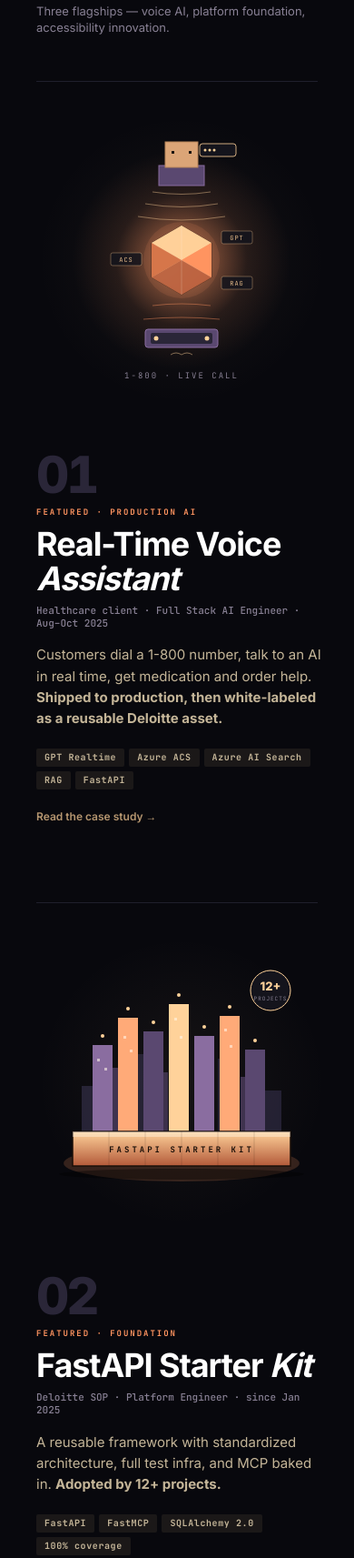
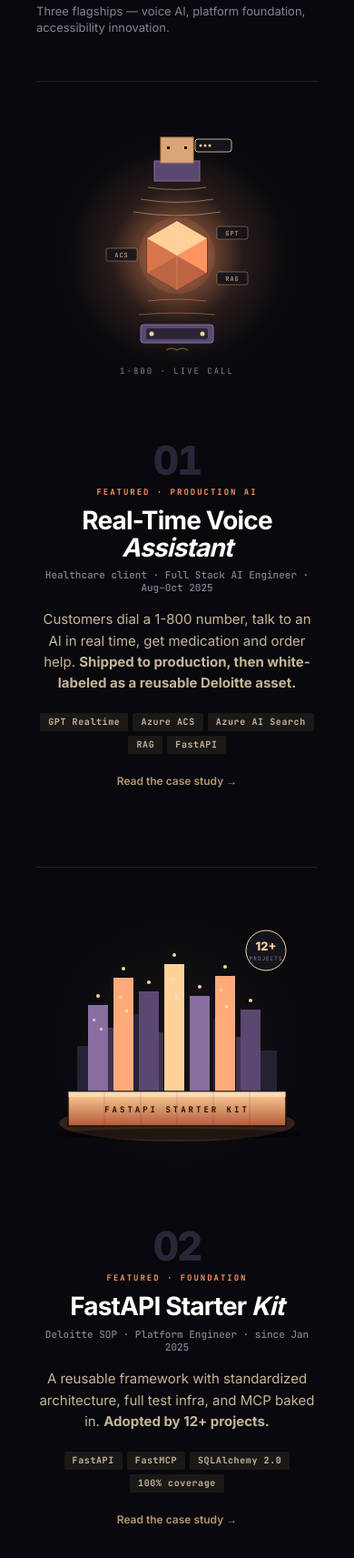
Before and after one commit to OmKshirsagar/OmKshirsagar.github.io, an Astro site: page / in a window 390 px wide. Shown: the part 1346-3059 px from the top of the page at 91% size. Built offline with nearby package versions, Linux system fonts and the light colour scheme; Astro itself is replaced by a stand-in of ours.

Commit message:
fix(mobile): center SVG illustrations + text in featured bands
- .illu (3 illustration components): width 100% with max-width 320px,
  aspect-ratio 1:1, flex: 0 1 320px (allow shrink), margin: 0 auto.
  Was fixed 320px causing horizontal overflow on phones.
- FeaturedBand on mobile: explicit illu-col centering + text-col
  text-align center + chip stack centering + smaller num/title font

```diff
--- a/src/components/FeaturedBand.astro
+++ b/src/components/FeaturedBand.astro
@@ -71,5 +71,18 @@ const titleHtml = titleEm
     }
     .feat-band.reverse .illu-col,
     .feat-band.reverse .text-col { order: unset; }
+    .illu-col {
+      width: 100%;
+      justify-content: center;
+    }
+    .text-col {
+      text-align: center;
+    }
+    .desc { margin-left: auto; margin-right: auto; }
+    .stack { justify-content: center; }
+  }
+  @media (max-width: 600px) {
+    .num { font-size: 44px; }
+    .title { font-size: 28px; }
   }
 </style>
--- a/src/components/illustrations/RtvaIllustration.astro
+++ b/src/components/illustrations/RtvaIllustration.astro
@@ -92,14 +92,21 @@
 
 <style>
   .illu {
-    width: 320px;
-    height: 320px;
+    width: 100%;
+    max-width: 320px;
+    aspect-ratio: 1 / 1;
     background: radial-gradient(ellipse at center, rgba(255, 210, 154, 0.06) 0%, transparent 70%);
     border-radius: 8px;
     display: flex;
     align-items: center;
     justify-content: center;
-    flex: 0 0 320px;
+    flex: 0 1 320px;
+    margin: 0 auto;
   }
-  .illu svg { width: 300px; height: 300px; display: block; }
+  .illu svg {
+    width: 100%;
+    max-width: 300px;
+    height: auto;
+    display: block;
+  }
 </style>
--- a/src/components/illustrations/SignLanguageIllustration.astro
+++ b/src/components/illustrations/SignLanguageIllustration.astro
@@ -137,14 +137,21 @@
 
 <style>
   .illu {
-    width: 320px;
-    height: 320px;
+    width: 100%;
+    max-width: 320px;
+    aspect-ratio: 1 / 1;
     background: radial-gradient(ellipse at center, rgba(255, 210, 154, 0.06) 0%, transparent 70%);
     border-radius: 8px;
     display: flex;
     align-items: center;
     justify-content: center;
-    flex: 0 0 320px;
+    flex: 0 1 320px;
+    margin: 0 auto;
   }
-  .illu svg { width: 300px; height: 300px; display: block; }
+  .illu svg {
+    width: 100%;
+    max-width: 300px;
+    height: auto;
+    display: block;
+  }
 </style>
--- a/src/components/illustrations/StarterKitIllustration.astro
+++ b/src/components/illustrations/StarterKitIllustration.astro
@@ -86,14 +86,21 @@
 
 <style>
   .illu {
-    width: 320px;
-    height: 320px;
+    width: 100%;
+    max-width: 320px;
+    aspect-ratio: 1 / 1;
     background: radial-gradient(ellipse at center, rgba(255, 210, 154, 0.06) 0%, transparent 70%);
     border-radius: 8px;
     display: flex;
     align-items: center;
     justify-content: center;
-    flex: 0 0 320px;
+    flex: 0 1 320px;
+    margin: 0 auto;
   }
-  .illu svg { width: 300px; height: 300px; display: block; }
+  .illu svg {
+    width: 100%;
+    max-width: 300px;
+    height: auto;
+    display: block;
+  }
 </style>
```
